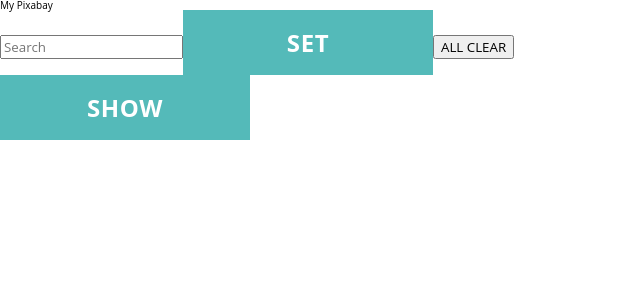
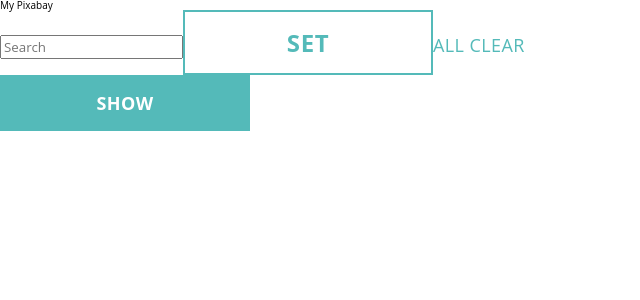
Before and after one commit to s-yoshiii/react-api-tutorial, a React (Create React App) app: page / in a window 1280 px wide. Shown: the top 300 px of the page, without its empty margins (0-640 px from the left). Built offline with nearby package versions, Linux system fonts and the light colour scheme.

Commit message:
ボタン部分の調整、propsの受け渡し検証

```diff
--- a/src/App.tsx
+++ b/src/App.tsx
@@ -2,8 +2,10 @@ import React from "react";
 import { createGlobalStyle } from "styled-components";
 import reset from "styled-reset";
 import useGallerySet from "./hooks/useGallerySet";
+import Button from "./component/Button";
 import Gallery from "./component/Gallery";
-import Button from "./component/Button";
+import Setword from "./pages/Setwords";
+import Result from "./pages/Result";
 
 const GlobalStyle = createGlobalStyle`
   ${reset}
@@ -41,6 +43,14 @@ const GlobalStyle = createGlobalStyle`
     -webkit-font-smoothing: antialiased;
     font-smoothing: antialiased;
   }
+  button{
+    background-color: transparent;
+    border: none;
+    cursor: pointer;
+    outline: none;
+    padding: 0;
+    appearance: none;
+  }
 `;
 function App() {
   const {
@@ -52,7 +62,12 @@ function App() {
     isDisplay,
     handleDisplay,
   } = useGallerySet();
-
+  // return (
+  //   <>
+  //     <GlobalStyle />
+  //     <div className="container">{isDisplay ? <Result /> : <Setword />}</div>
+  //   </>
+  // );
   return (
     <>
       <GlobalStyle />
@@ -73,16 +88,16 @@ function App() {
               }}
             >
               <input type="text" placeholder="Search" ref={ref} />
-              <Button outlined type="submit">
+              <Button variant="outlined" type="submit">
                 SET
               </Button>
 
-              <button type="button" onClick={handleClear}>
+              <Button type="button" onClick={handleClear}>
                 ALL CLEAR
-              </button>
+              </Button>
             </form>
             <p>{searchWords.join(",")}</p>
-            <Button contained type="button" onClick={handleDisplay}>
+            <Button variant="contained" type="button" onClick={handleDisplay}>
               SHOW
             </Button>
           </>
--- a/src/component/Button.tsx
+++ b/src/component/Button.tsx
@@ -1,45 +1,54 @@
 import React, { FC, ReactNode } from "react";
-import styled, { css } from "styled-components";
+import styled from "styled-components";
 import { color } from "../utils/color";
 import { media } from "../utils/media";
 type Props = {
   children: ReactNode;
   type: "button" | "submit";
-  // variant: "outlined" | "contained" | "text";
-  outlined?: boolean;
-  contained?: boolean;
-  text?: boolean;
-  onClick?: () => void;
+  variant?: "outlined" | "contained";
+  onClick?: (e: React.MouseEvent<HTMLButtonElement>) => void;
 };
 const Button: FC<Props> = (props) => {
-  const { children, type } = props;
-  return <SButton type={type}>{children}</SButton>;
+  const { children, type, variant, onClick } = props;
+  return (
+    <SButton type={type} className={variant} onClick={onClick}>
+      {children}
+    </SButton>
+  );
 };
 
 const SButton = styled.button`
-  font-size: 24px;
-  font-weight: 700;
   letter-spacing: 0.024em;
-  ${(outlined) =>
-    outlined &&
-    css`
-      padding: 14px;
-      color: ${color.secondary};
-      background: ${color.white};
-      border: 2px solid ${color.secondary};
-      min-width: 250px;
-    `},
-  ${(contained) =>
-    contained &&
-    css`
+  transition: .3s ease;
+  cursor: pointer;
+  font-size: 18px;
+  font-weight:400;
+  color: ${color.secondary};
+  &.outlined {
+    font-size: 24px;
+    font-weight: 700;
+    padding: 14px;
+    background: ${color.white};
+    border: 2px solid ${color.secondary};
+    min-width: 250px;
+    &:hover{
+      background: ${color.secondary};
+      color: ${color.white};
+    }
+  }
+  &.contained{
+      font-weight: 700;
       padding: 14px;
       color: ${color.white};
       background: ${color.secondary};
       border: 2px solid ${color.secondary};
       min-width: 250px;
-    `}
-  ${media("sm")`
-    background-color: green;
-  `};
+      &:hover{
+        background: ${color.white};
+        color: ${color.secondary};
+      }
+    }
+  }
 `;
+
 export default Button;
--- a/src/hooks/useGallerySet.ts
+++ b/src/hooks/useGallerySet.ts
@@ -26,9 +26,9 @@ const useGallerySet = () => {
     },
     [ref, searchWords]
   );
-  const handleDisplay = () => {
+  const handleDisplay = useCallback(() => {
     isDisplay ? setIsDisplay(false) : setIsDisplay(true);
-  };
+  }, [isDisplay]);
   const handleClear = () => {
     setSearchWords([]);
     setFetchData([]);
--- /dev/null
+++ b/src/pages/Result.tsx
@@ -0,0 +1,17 @@
+import React from "react";
+import Gallery from "../component/Gallery";
+import useGallerySet from "../hooks/useGallerySet";
+
+const Result = () => {
+  const { fetchData, handleDisplay } = useGallerySet();
+  return (
+    <>
+      <Gallery fetchData={fetchData} />
+      <button type="button" onClick={handleDisplay}>
+        表示
+      </button>
+    </>
+  );
+};
+
+export default Result;
--- /dev/null
+++ b/src/pages/Setwords.tsx
@@ -0,0 +1,33 @@
+import React from "react";
+import Button from "../component/Button";
+import useGallerySet from "../hooks/useGallerySet";
+
+const Setword = () => {
+  const { ref, handleSubmit, handleClear, searchWords, handleDisplay } =
+    useGallerySet();
+  return (
+    <>
+      <h1>My Pixabay</h1>
+      <form
+        onSubmit={(e) => {
+          handleSubmit(e);
+        }}
+      >
+        <input type="text" placeholder="Search" ref={ref} />
+        <Button variant="outlined" type="submit">
+          SET
+        </Button>
+
+        <Button type="button" onClick={handleClear}>
+          All Clear
+        </Button>
+      </form>
+      <p>{searchWords.join(",")}</p>
+      <Button variant="contained" type="button" onClick={handleDisplay}>
+        SHOW
+      </Button>
+    </>
+  );
+};
+
+export default Setword;
```
